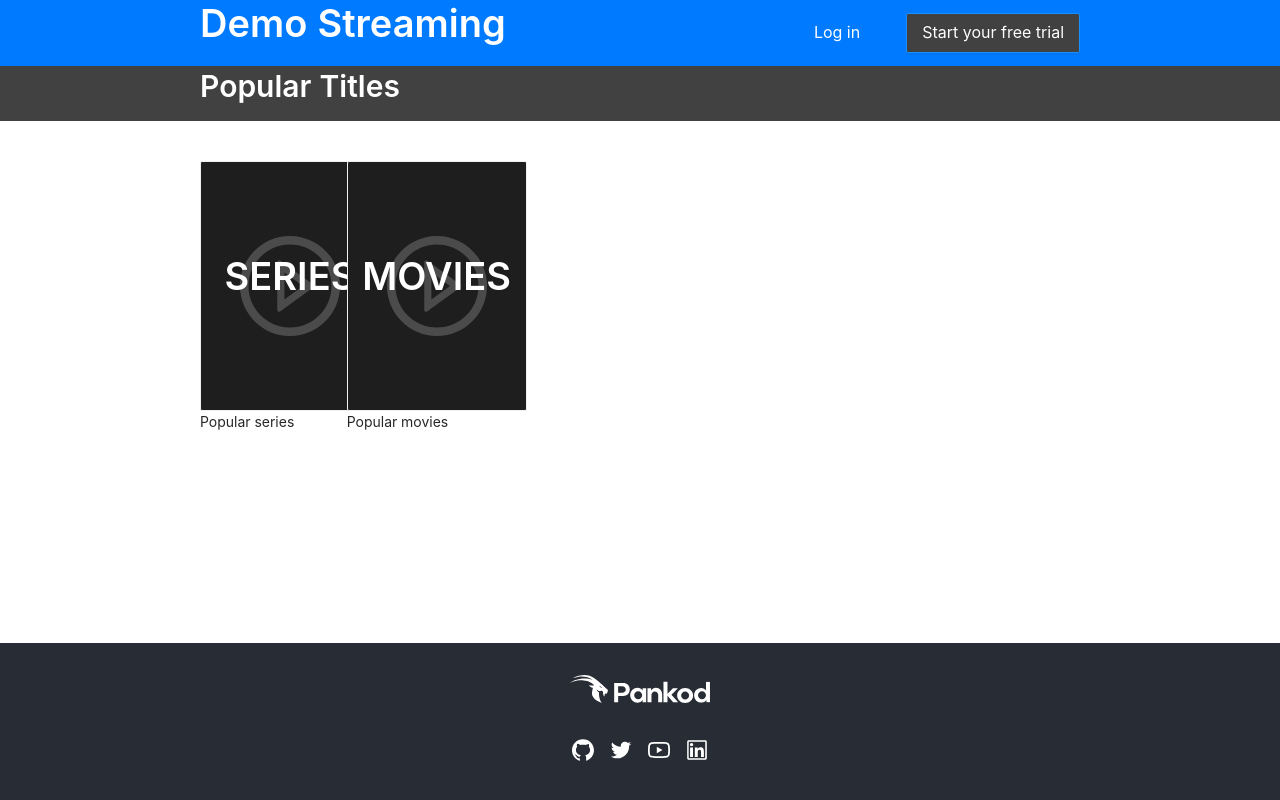
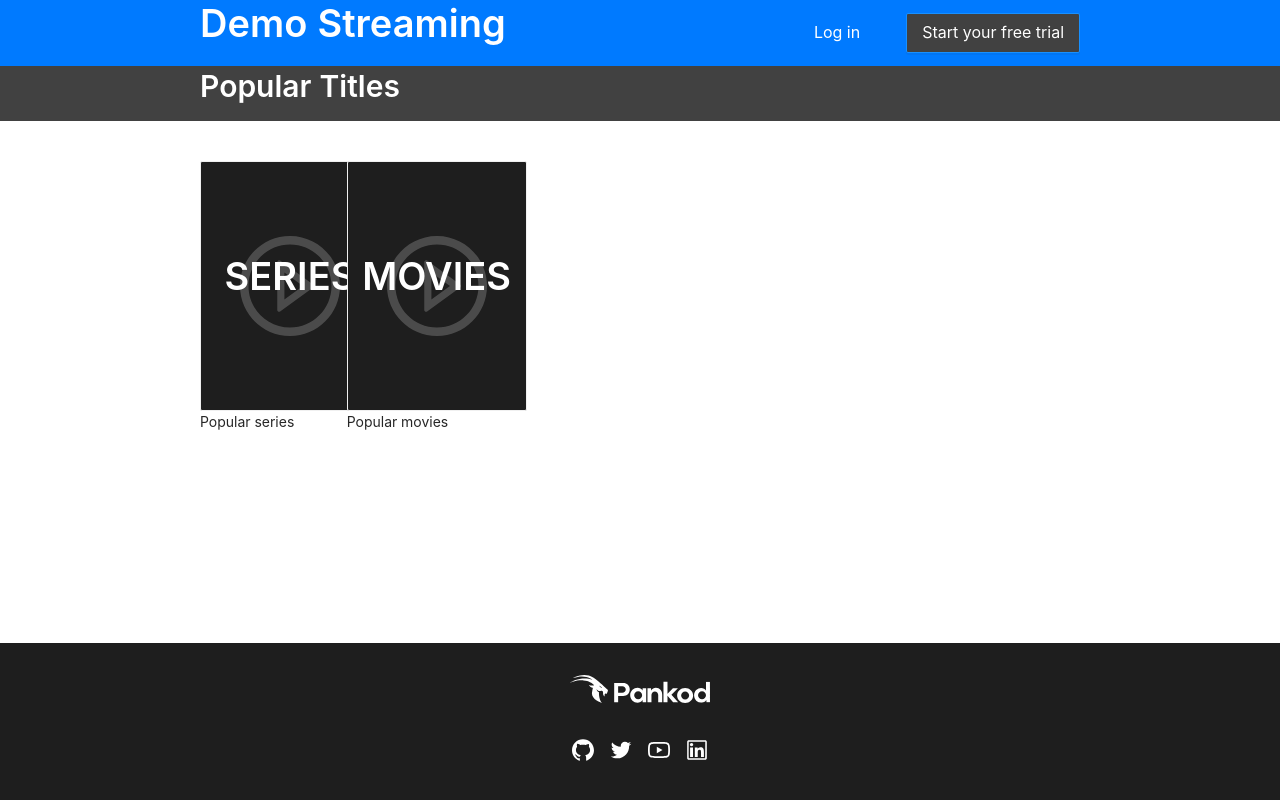
Before and after one commit to osmannkartall/pankod-fe-challenge, a Next.js app: page / in a window 1280 px wide. Built offline with nearby package versions, Linux system fonts and the light colour scheme.

Commit message:
change color

```diff
--- a/src/components/footer/index.tsx
+++ b/src/components/footer/index.tsx
@@ -16,7 +16,7 @@ export const Footer: React.FC = () => {
   return (
     <div
       style={{
-        backgroundColor: "#282c34",
+        backgroundColor: "#1E1E1E",
         color: "#fff",
         textAlign: "center",
         paddingTop: 32,
```
